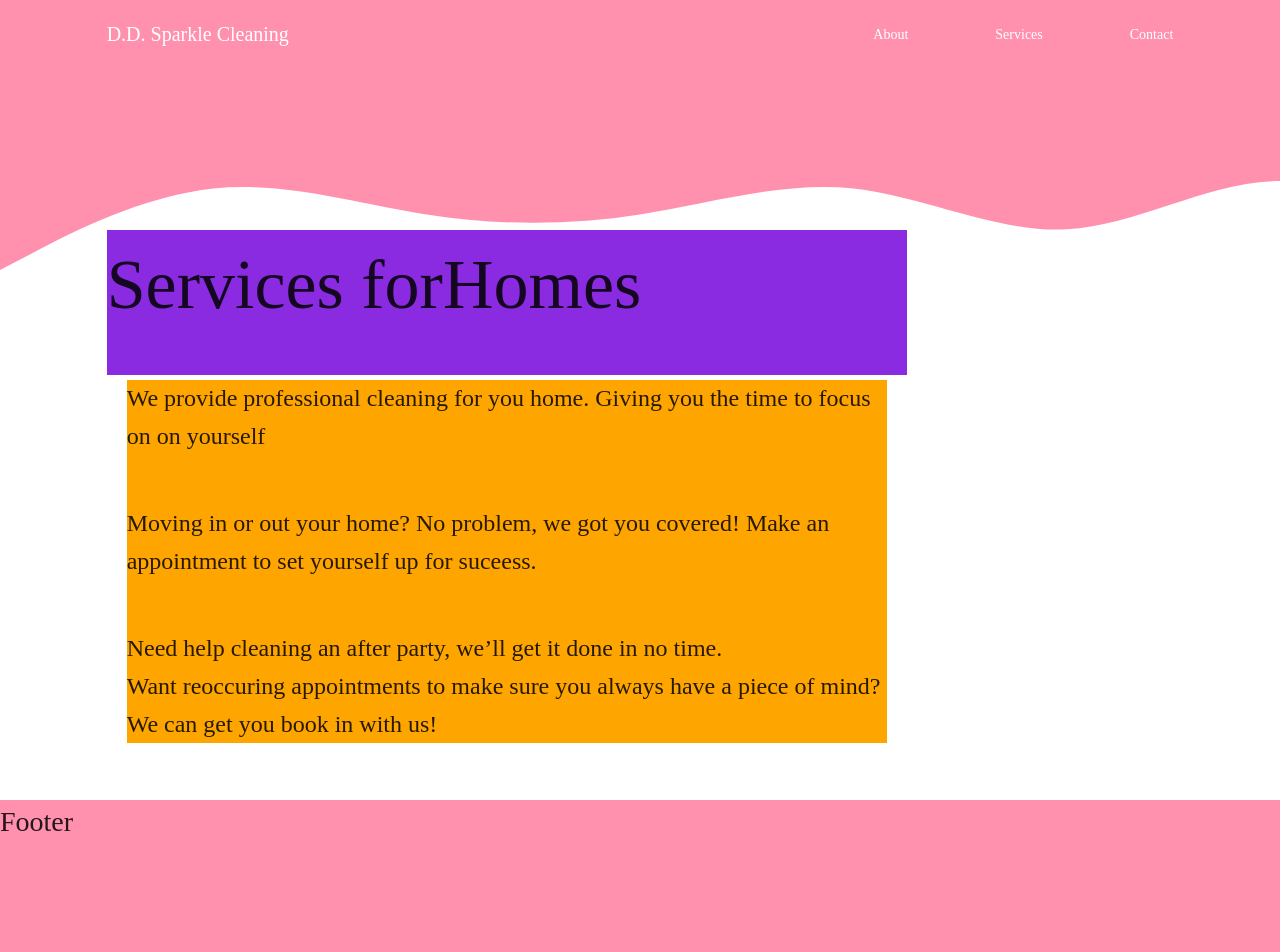
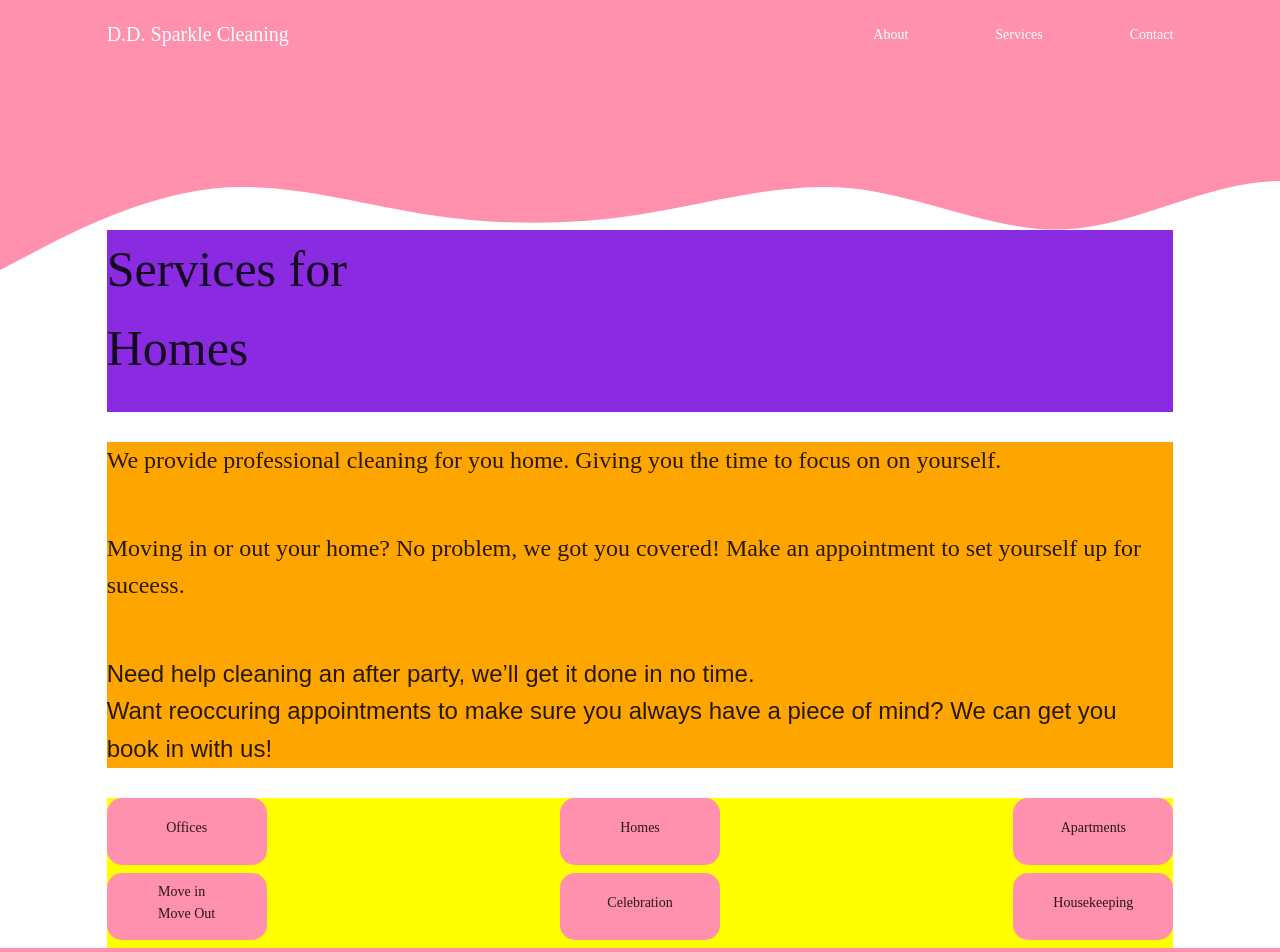
Before and after one commit to Carlos460/dd-sparkle-cleaning, a Next.js app: page /services in a window 1280 px wide. Shown: the top 952 px of the page. Built offline with nearby package versions, Linux system fonts and the light colour scheme; a web font is replaced by a local one.

Commit message:
Added styles for service page. Still work in progress

```diff
--- a/_sections/OurServices/index.tsx
+++ b/_sections/OurServices/index.tsx
@@ -6,15 +6,15 @@ const OurServices = () => {
   return (
     <S.SectionContainer>
       <S.Header>
-        <h1>Services for</h1>
-        <br />
-        <h1>Homes</h1>
+        <h1>
+          Services for <br /> Homes
+        </h1>
       </S.Header>
 
       <S.Text>
         <h4>
           We provide professional cleaning for you home. Giving you the time to
-          focus on on yourself
+          focus on on yourself.
         </h4>
         <br />
         <h4>
@@ -28,11 +28,30 @@ const OurServices = () => {
       </S.Text>
 
       <S.BoxContainer>
-        {/* <h1> Offices </h1>
-        <h1> Homes </h1>
-        <h1> Apartments </h1>
-        <h1> Move In/Out </h1>
-        <h1> Celebration After Parties </h1> */}
+        <S.Row>
+          <S.Box>
+            <h4>Offices</h4>
+          </S.Box>
+          <S.Box>
+            <h4>Homes </h4>
+          </S.Box>
+          <S.Box>
+            <h4>Apartments</h4>
+          </S.Box>
+        </S.Row>
+        <S.Row>
+          <S.Box>
+            <h4>
+              Move in <br /> Move Out
+            </h4>
+          </S.Box>
+          <S.Box>
+            <h4>Celebration</h4>
+          </S.Box>
+          <S.Box>
+            <h4>Housekeeping</h4>
+          </S.Box>
+        </S.Row>
       </S.BoxContainer>
 
       <S.Link>
--- a/_sections/OurServices/styles.ts
+++ b/_sections/OurServices/styles.ts
@@ -11,24 +11,50 @@ export const SectionContainer = styled.div`
   justify-content: center;
   flex-direction: column;
   height: 100%;
-  width: 75%;
+  width: 100%;
   margin-top: 10rem;
 `;
 
 export const Header = styled.div`
+  display: flex;
+  justify-content: start;
   width: 100%;
-  font-size: 35px;
-  padding-right: 50px;
+  font-size: 25px;
+
   display: flex;
   flex-wrap: column;
   background-color: blueviolet;
 `;
-export const Text = styled.text`
+export const Text = styled.div`
+  margin: 30px 0px;
   font-size: 24px;
-  margin: 5px 20px;
   background-color: orange;
+  font-family: sans-serif;
 `;
 export const BoxContainer = styled.div`
   background-color: yellow;
+  height: 150px;
+  display: flex;
+  flex-direction: column;
+`;
+
+export const Row = styled.div`
+  display: flex;
+  justify-content: space-between;
+  width: 100%;
+  height: 50%;
+`;
+export const Box = styled.div`
+  background-color: var(--primary);
+  color: white;
+
+  display: flex;
+  justify-content: center;
+  align-items: center;
+
+  height: 90%;
+  width: 15%;
+  margin: 0 0 0 0;
+  border-radius: 15px;
 `;
 export const Link = styled.link``;
```
